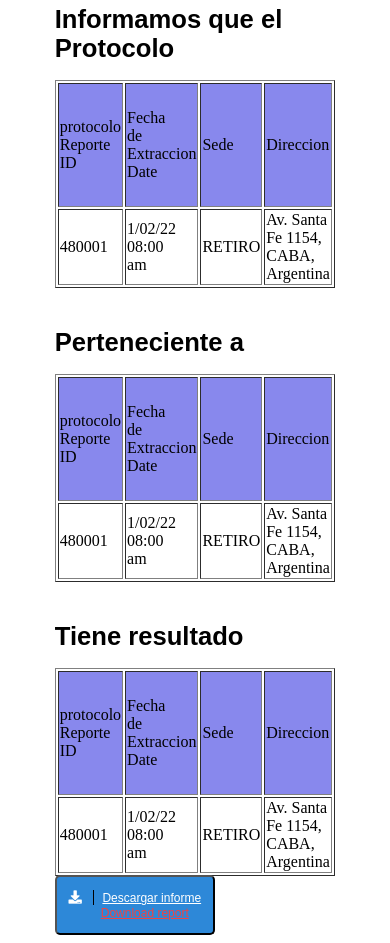
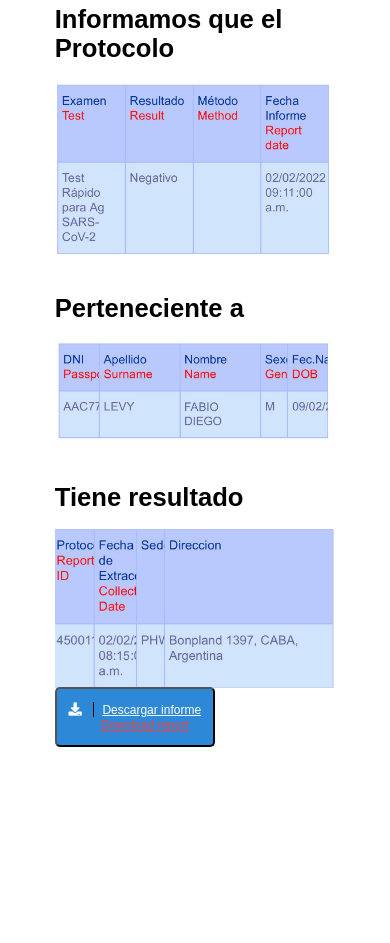
Before and after one commit to resultadosonlinecentralab/.com.ar, a plain HTML site: page index.html in a window 390 px wide. Shown: the part 97-1040 px from the top of the page. After the commit the page ends 852 px from the top, so only its background shows below. Drawn offline with Linux system fonts and the light colour scheme.

Commit message:
phone view

```diff
--- a/index.html
+++ b/index.html
@@ -24,115 +24,19 @@
     <h1 class="titleCard">Informamos que el <span>Protocolo</span></h1>
 
     <section class="boxInfo">
-
-        <table border = "1" width = "400" height = "150" class="dataTable">
-            <tr class="trTitle">
-               <td class="title1 title">protocolo
-                   <br>
-                    Reporte
-                    <br>
-                   ID
-               </td>
-               <td class="title">Fecha
-                   <br>
-                   de
-                   <br>
-                   Extraccion
-                   Date
-               </td>
-               <td class="title">Sede</td>
-               <td class="title">Direccion</td>
-            </tr>
-
-            <tr>
-               <td>480001</td>
-               <td>1/02/22
-                   <br>
-                   08:00
-                   <br>
-                   am
-               </td>
-               <td>RETIRO</td>
-               <td>Av. Santa Fe 1154, CABA, Argentina</td>
-            </tr>
-        </table>
-
+        <img src="cuadroMini/CUADRO 1.jpg" class="cuadroData" alt="">
     </section>
 
     <h1 class="titleCard">Perteneciente a<br></h1>
 
     <section class="boxInfo">
-
-        <table border = "1" width = "400" height = "150" class="dataTable">
-            <tr class="trTitle">
-               <td class="title1 title">protocolo
-                   <br>
-                    Reporte
-                    <br>
-                   ID
-               </td>
-               <td class="title">Fecha
-                   <br>
-                   de
-                   <br>
-                   Extraccion
-                   Date
-               </td>
-               <td class="title">Sede</td>
-               <td class="title">Direccion</td>
-            </tr>
-
-            <tr>
-               <td>480001</td>
-               <td>1/02/22
-                   <br>
-                   08:00
-                   <br>
-                   am
-               </td>
-               <td>RETIRO</td>
-               <td>Av. Santa Fe 1154, CABA, Argentina</td>
-            </tr>
-        </table>
-
+        <img src="cuadroMini/CUADRO 2.jpg" class="cuadroData" alt="">
     </section>
 
     <h1 class="titleCard">Tiene resultado<br></h1>
 
     <section class="boxInfo">
-
-        <table border = "1" width = "400" height = "150" class="dataTable">
-            <tr class="trTitle">
-               <td class="title1 title">protocolo
-                   <br>
-                    Reporte
-                    <br>
-                   ID
-               </td>
-               <td class="title">Fecha
-                   <br>
-                   de
-                   <br>
-                   Extraccion
-                   Date
-               </td>
-               <td class="title">Sede</td>
-               <td class="title">Direccion</td>
-            </tr>
-
-            <tr>
-               <td>480001</td>
-               <td>1/02/22
-                   <br>
-                   08:00
-                   <br>
-                   am
-               </td>
-               <td>RETIRO</td>
-               <td>Av. Santa Fe 1154, CABA, Argentina</td>
-            </tr>
-        </table>
-
+        <img src="cuadroMini/CUADRO 3.jpg" class="cuadroData" alt="">
     </section>
 
     <form method="get" action="#">
--- a/styles.css
+++ b/styles.css
@@ -133,3 +133,10 @@ and (orientation : landscape) {
     width: 160px;
     height: 60px;
 }
+
+@media (max-width: 764px){
+    .cuadroData{
+        width: 100%;
+        text-align: center;
+    }
+}
```
Also changed, not shown: cuadroMini/CUADRO 1.jpg (added), cuadroMini/CUADRO 2.jpg (added), cuadroMini/CUADRO 3.jpg (added).
